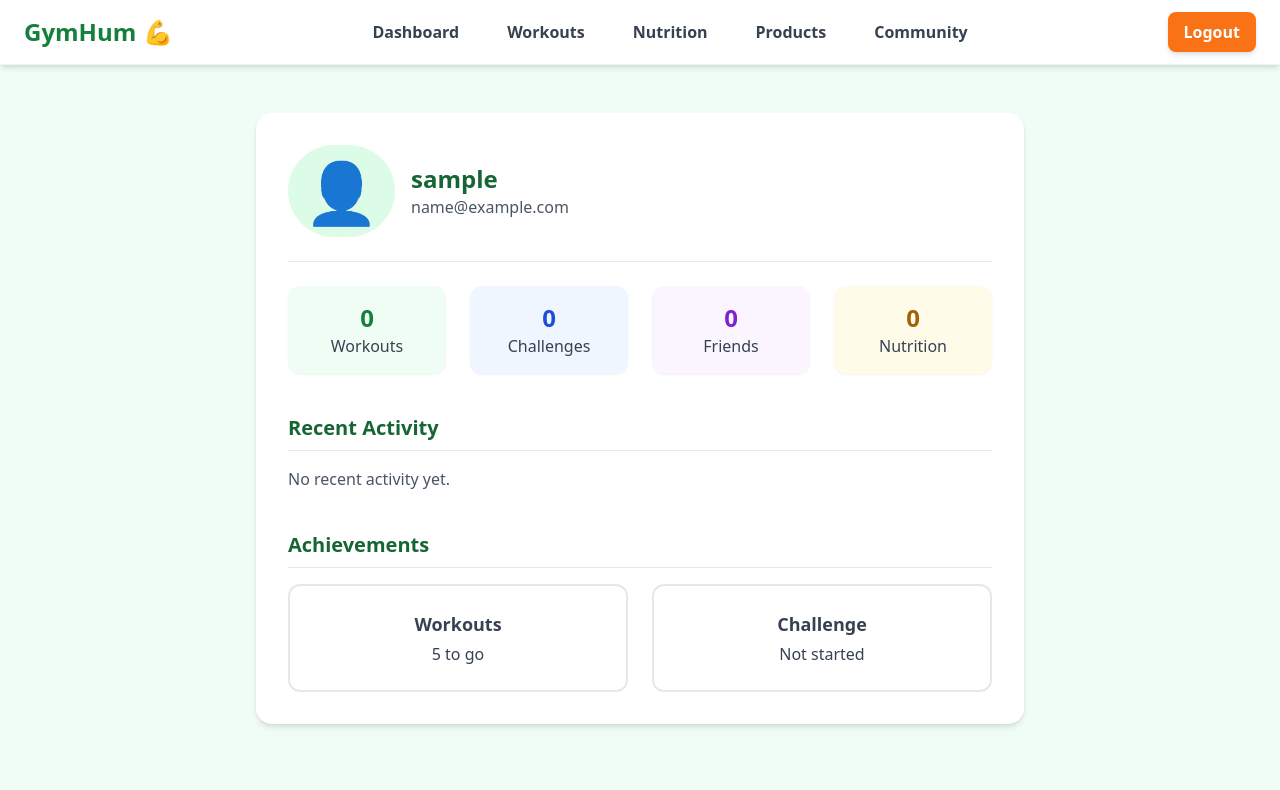
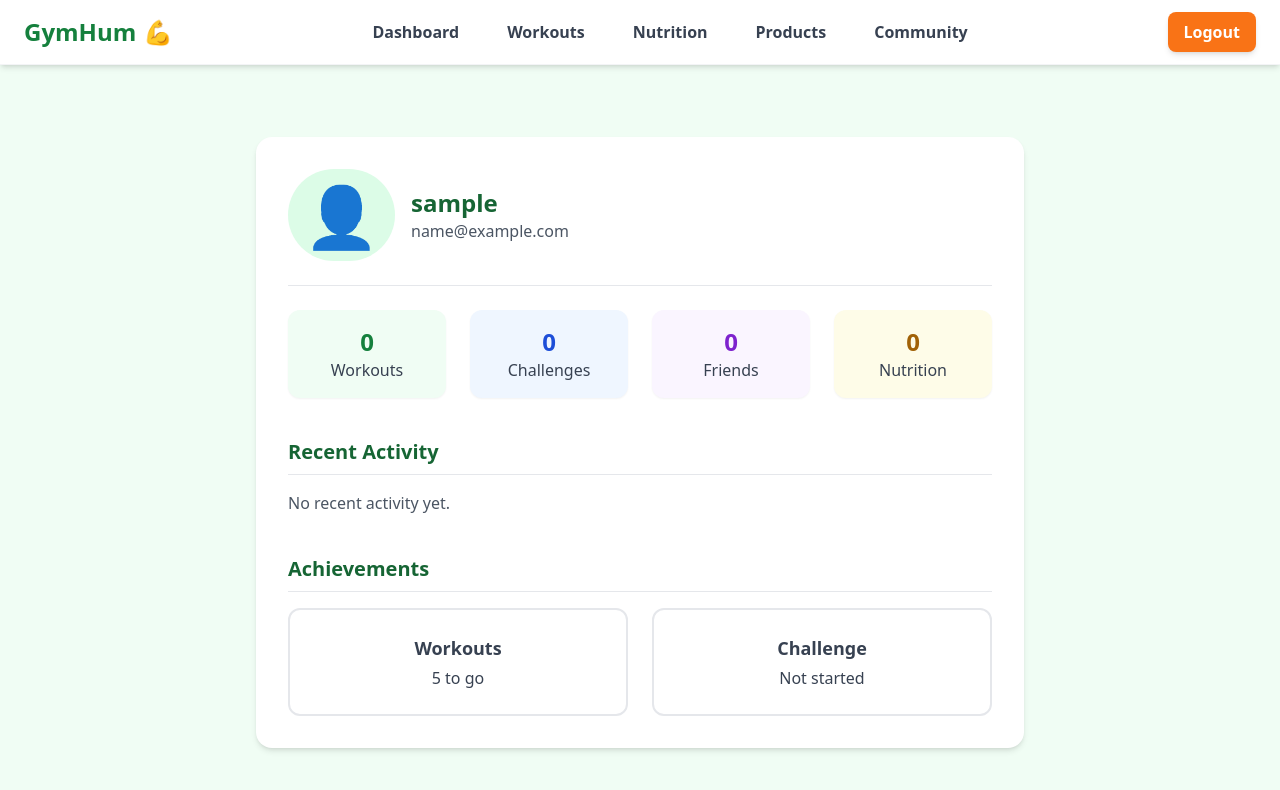
Before and after one commit to deeoloo/gym_app, a React (Vite) app in the folder client/: page /profile in a window 1280 px wide. Shown: the top 790 px of the page. Built offline with nearby package versions, Linux system fonts and the light colour scheme; sample sign-in values are in the browser's storage.

Commit message:
updated the components styling using tailwind

```diff
--- a/client/src/components/Profile/ProfileSection.jsx
+++ b/client/src/components/Profile/ProfileSection.jsx
@@ -18,14 +18,14 @@ const ProfileSection = ({ externalProfileData }) => {
     }
   );
 
-  // Apply server data when it arrives (Dashboard fetch)
+  // ✅ MERGE (don't replace) so local updates aren't wiped by partial server payloads
   useEffect(() => {
     if (externalProfileData) {
-      setProfileData(externalProfileData);
+      setProfileData(prev => ({ ...prev, ...externalProfileData }));
     }
   }, [externalProfileData]);
 
-  // 🔹 Hydrate once from localStorage for the latest local snapshot
+  // Hydrate from localStorage
   useEffect(() => {
     try {
       const stored = JSON.parse(localStorage.getItem('profile') || '{}');
@@ -35,7 +35,7 @@ const ProfileSection = ({ externalProfileData }) => {
     } catch {}
   }, []);
 
-  // 🔹 Listen for cross-route updates (workout complete, add friend, save recipe, join challenge)
+  // Listen for cross-route updates
   useEffect(() => {
     const onProfileUpdate = (e) => {
       if (e?.detail) {
@@ -86,7 +86,7 @@ const ProfileSection = ({ externalProfileData }) => {
   ].sort((a, b) => new Date(b.date) - new Date(a.date));
 
   return (
-    <section className="min-h-screen bg-green-50 text-gray-800 flex justify-center items-start py-4 px-8">
+    <section className="min-h-screen bg-green-50 text-gray-800 flex justify-center items-start py-10 px-4">
       <div className="bg-white w-full max-w-3xl rounded-2xl shadow-md p-8">
         {/* Header */}
         <div className="flex items-center border-b border-gray-200 pb-6 mb-6">
```
